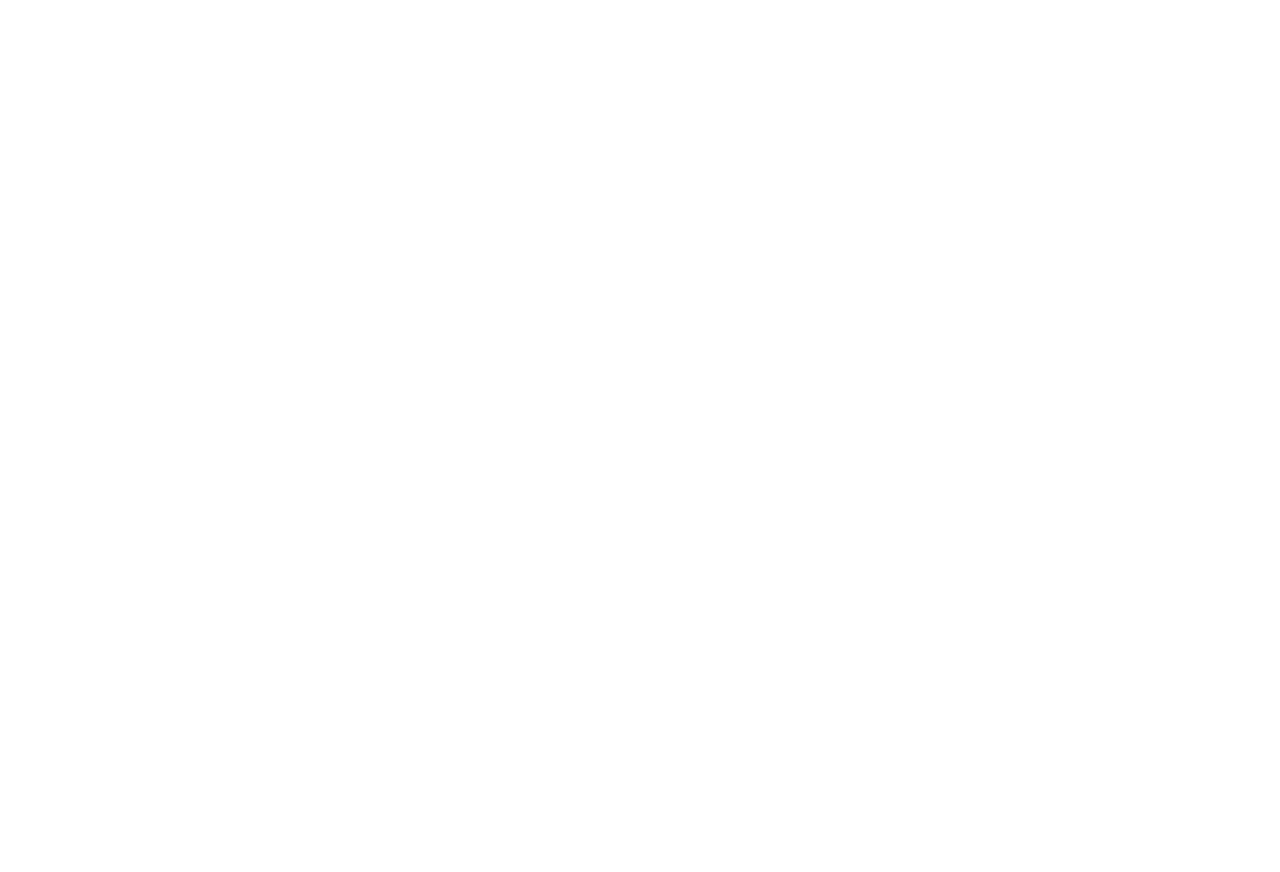
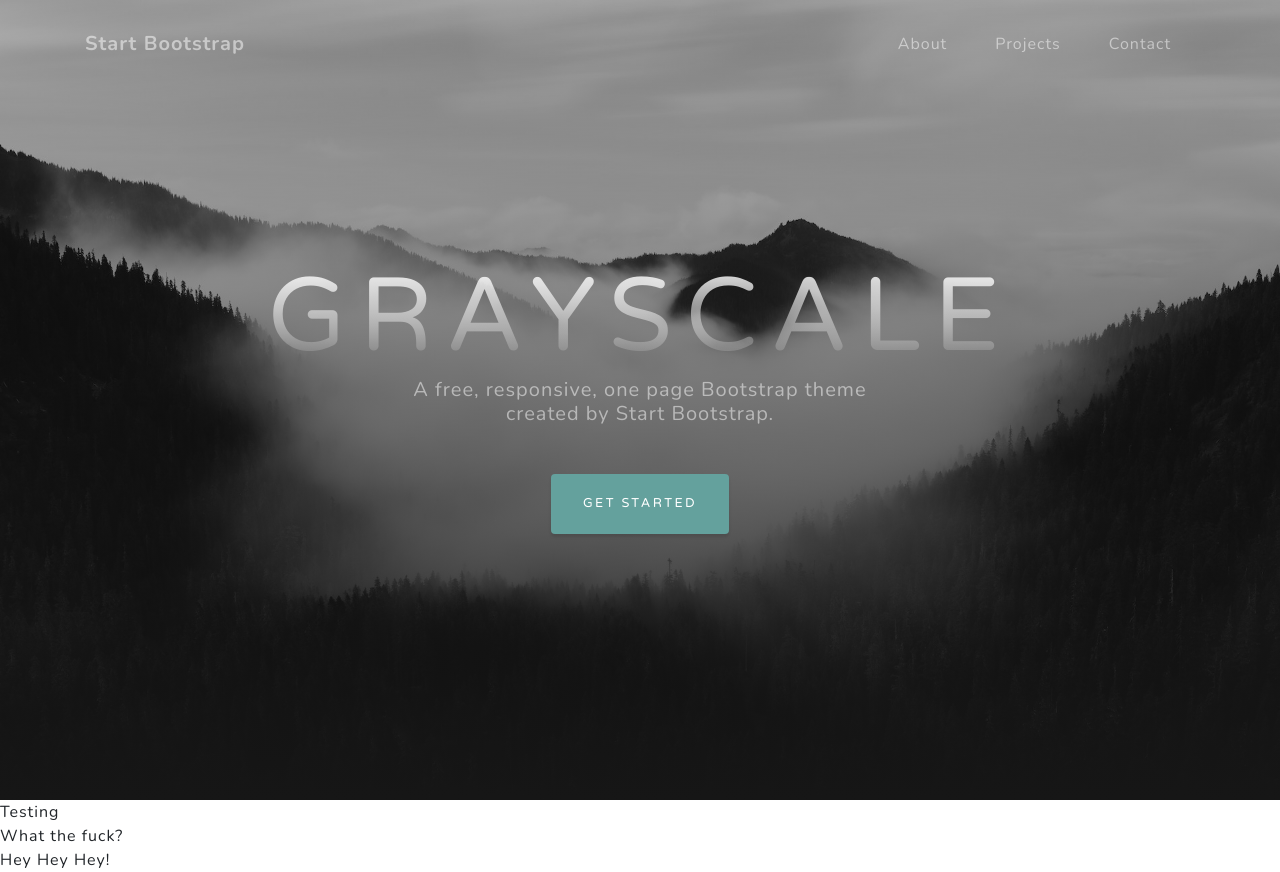
Before and after one commit to HponeThitHtoo/startbootstrap-grayscale, a plain HTML site: page index.html in a window 1280 px wide. Before the commit the page ends 800 px from the top, so only its background shows below. Drawn offline with nearby package versions, Linux system fonts and the light colour scheme.

Commit message:
added navigation and header

```diff
--- a/css/style.css
+++ b/css/style.css
@@ -0,0 +1,203 @@
+* {
+  /* padding: 0;
+  margin: 0;
+   */
+}
+
+body {
+  font-family: Nunito;
+  letter-spacing: 0.0625em;
+}
+
+/* utilities */
+.btn {
+  box-shadow: 0 0.1875rem 0.1875rem 0 rgba(0, 0, 0, 0.1) !important;
+  padding: 1.25rem 2rem;
+  font-family: 'Varela Round';
+  font-size: 80%;
+  text-transform: uppercase;
+  letter-spacing: .15rem;
+  border: 0;
+}
+
+.btn-primary {
+  background-color: #64a19d;
+}
+
+.btn-primary:hover {
+  background-color: #4f837f;
+}
+
+.btn-primary:focus {
+  background-color: #4f837f;
+  color: white;
+}
+
+.btn-primary:active {
+  background-color: #467370 !important;
+}
+
+a {
+  color: #64a19d;
+}
+
+a:focus, a:hover {
+  text-decoration: none;
+  color: #3c6360;
+}
+
+.bg-black {
+  background-color: #161616 !important;
+}
+
+.bg-primary {
+  background-color: #64a19d !important;
+}
+
+.text-primary {
+  color: #64a19d !important;
+}
+
+/* Main Nav */
+#mainNav {
+  min-height: 56px;
+  background-color: #fff;
+}
+
+#mainNav .navbar-toggler {
+  font-size: 80%;
+  padding: 0.75rem;
+  color: #64a19d;
+  border: 1px solid #64a19d;
+}
+
+#mainNav .navbar-toggler:focus {
+  outline: none;
+}
+
+#mainNav .navbar-brand {
+  color: #161616;
+  font-weight: 700;
+  padding: .9rem 0;
+}
+
+#mainNav .navbar-nav .nav-item:hover {
+  color: fade(white, 80%);
+  outline: none;
+  background-color: transparent;
+}
+
+#mainNav .navbar-nav .nav-item:active, #mainNav .navbar-nav .nav-item:focus {
+  outline: none;
+  background-color: transparent;
+}
+
+@media (min-width: 992px) {
+  #mainNav {
+    padding-top: 0;
+    padding-bottom: 0;
+    border-bottom: none;
+    background-color: transparent;
+    transition: background-color 0.3s ease-in-out;
+  }
+
+  #mainNav .navbar-brand {
+    padding: .5rem 0;
+    color: rgba(255, 255, 255, 0.5);
+  }
+
+  #mainNav .nav-link {
+    transition: none;
+    padding: 2rem 1.5rem;
+    color: rgba(255, 255, 255, 0.5);
+  }
+
+  #mainNav .nav-link:hover {
+    color: rgba(255, 255, 255, 0.75);
+  }
+
+  #mainNav .nav-link:active {
+    color: white;
+  }
+
+  #mainNav.navbar-shrink {
+    background-color: #fff;
+  }
+
+  #mainNav.navbar-shrink .navbar-brand {
+    color: #161616;
+  }
+
+  #mainNav.navbar-shrink .nav-link {
+    color: #161616;
+    padding: 1.5rem 1.5rem 1.25rem;
+    border-bottom: 0.25rem solid transparent;
+  }
+
+  #mainNav.navbar-shrink .nav-link:hover {
+    color: #64a19d;
+  }
+
+  #mainNav.navbar-shrink .nav-link:active {
+    color: #467370;
+  }
+
+  #mainNav.navbar-shrink .nav-link.active {
+    color: #64a19d;
+    outline: none;
+    border-bottom: 0.25rem solid #64a19d;
+  }
+}
+
+.masthead {
+  position: relative;
+  width: 100%;
+  height: auto;
+  min-height: 35rem;
+  padding: 15rem 0;
+  background: linear-gradient(to bottom, rgba(22, 22, 22, 0.3) 0%, rgba(22, 22, 22, 0.7) 75%, #161616 100%), url("../img/bg-masthead.jpg");
+  background-position: center;
+  background-repeat: no-repeat;
+  background-attachment: scroll;
+  background-size: cover;
+}
+
+.masthead h1 {
+  font-family: 'Varela Round';
+  font-size: 2.5rem;
+  line-height: 2.5rem;
+  letter-spacing: 0.8rem;
+  background: -webkit-linear-gradient(rgba(255, 255, 255, 0.9), rgba(255, 255, 255, 0));
+  -webkit-text-fill-color: transparent;
+  -webkit-background-clip: text;
+}
+
+.masthead h2 {
+  max-width: 20rem;
+  font-size: 1rem;
+}
+
+@media (min-width: 768px) {
+  .masthead h1 {
+    font-size: 4rem;
+    line-height: 4rem;
+  }
+}
+
+@media (min-width: 992px) {
+  .masthead {
+    height: 100vh;
+    padding: 0;
+  }
+
+  .masthead h1 {
+    font-size: 6.5rem;
+    line-height: 6.5rem;
+    letter-spacing: 0.8rem;
+  }
+
+  .masthead h2 {
+    max-width: 30rem;
+    font-size: 1.25rem;
+  }
+}
--- a/index.html
+++ b/index.html
@@ -16,12 +16,50 @@
   <!-- style.css -->
   <link rel="stylesheet" href="css/style.css">
 </head>
-<body>
+<body id="page-top">
+  <!-- Navigation -->
+  <nav class="navbar navbar-expand-lg navbar-light fixed-top" id="mainNav">
+    <div class="container">
+      <a href="#page-top" class="navbar-brand js-scroll-trigger">Start Bootstrap</a>
+      <button class="navbar-toggler navbar-toggler-right" type="button" data-toggle="collapse" data-target="#navbarResponsive" aria-controls="navbarResponsive" aria-expanded="false" aria-label="Toggle navigation">
+        Menu
+        <i class="fas fa-bars"></i>
+      </button>
+      <div class="collapse navbar-collapse" id="navbarResponsive">
+        <ul class="navbar-nav ml-auto">
+          <li class="nav-item"><a href="#about" class="nav-link js-scroll-trigger">About</a></li>
+          <li class="nav-item"><a href="#projects" class="nav-link js-scroll-trigger">Projects</a></li>
+          <li class="nav-item"><a href="#signup" class="nav-link js-scroll-trigger">Contact</a></li>
+        </ul>
+      </div>
+    </div>
+  </nav>
+
+  <!-- Header -->
+  <header class="masthead">
+    <div class="container d-flex h-100 align-items-center">
+      <div class="mx-auto text-center">
+        <h1 class="mx-auto my-0 text-uppercase">Grayscale</h1>
+        <h2 class="text-white-50 mx-auto mt-2 mb-5">A free, responsive, one page Bootstrap theme created by Start Bootstrap.</h2>
+        <a href="#about" class="btn btn-primary js-scroll-trigger">Get Started</a>
+      </div>
+    </div>
+  </header>
+
+  <section>
+    <div>Testing</div>
+  </section>
+  <section>
+    <div>What the fuck?</div>
+  </section>
+  <section>
+    <div>Hey Hey Hey!</div>
+  </section>
 
   <!-- jQuery -->
   <script src="https://cdnjs.cloudflare.com/ajax/libs/jquery/3.5.1/jquery.min.js" integrity="sha256-9/aliU8dGd2tb6OSsuzixeV4y/faTqgFtohetphbbj0=" crossorigin="anonymous"></script>
   <!-- popper js -->
-  <script src="https://cdnjs.cloudflare.com/ajax/libs/popper.js/2.4.0/cjs/popper.min.js" integrity="sha256-OH05DFHUWzr725HmuHo3pnuvUUn+TJuj8/Qz9xytFEw=" crossorigin="anonymous"></script>
+  <script src="https://cdnjs.cloudflare.com/ajax/libs/popper.js/2.4.0/umd/popper.min.js" integrity="sha256-FT/LokHAO3u6YAZv6/EKb7f2e0wXY3Ff/9Ww5NzT+Bk=" crossorigin="anonymous"></script>
   <!-- bootstrap js -->
   <script src="https://stackpath.bootstrapcdn.com/bootstrap/4.5.0/js/bootstrap.min.js" integrity="sha384-OgVRvuATP1z7JjHLkuOU7Xw704+h835Lr+6QL9UvYjZE3Ipu6Tp75j7Bh/kR0JKI" crossorigin="anonymous"></script>
   <!-- script.js -->
```
